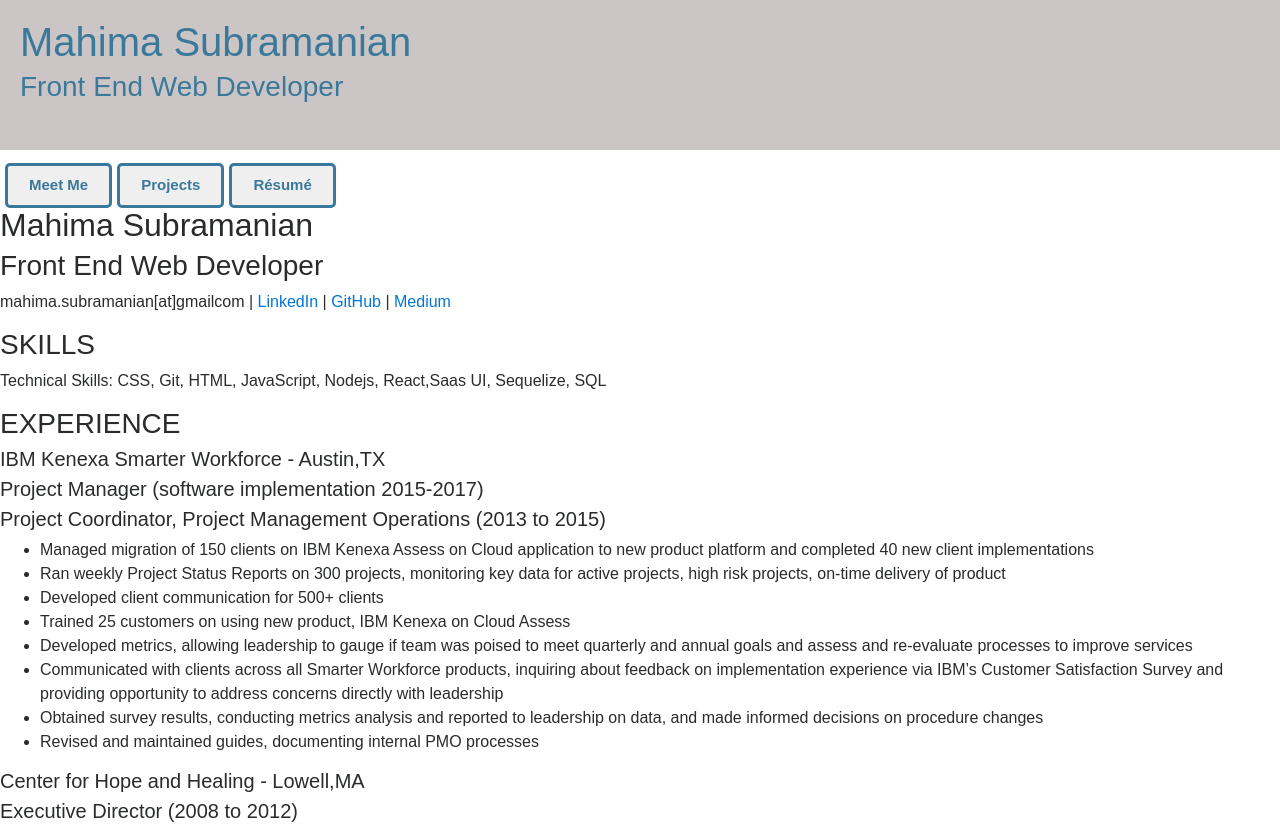
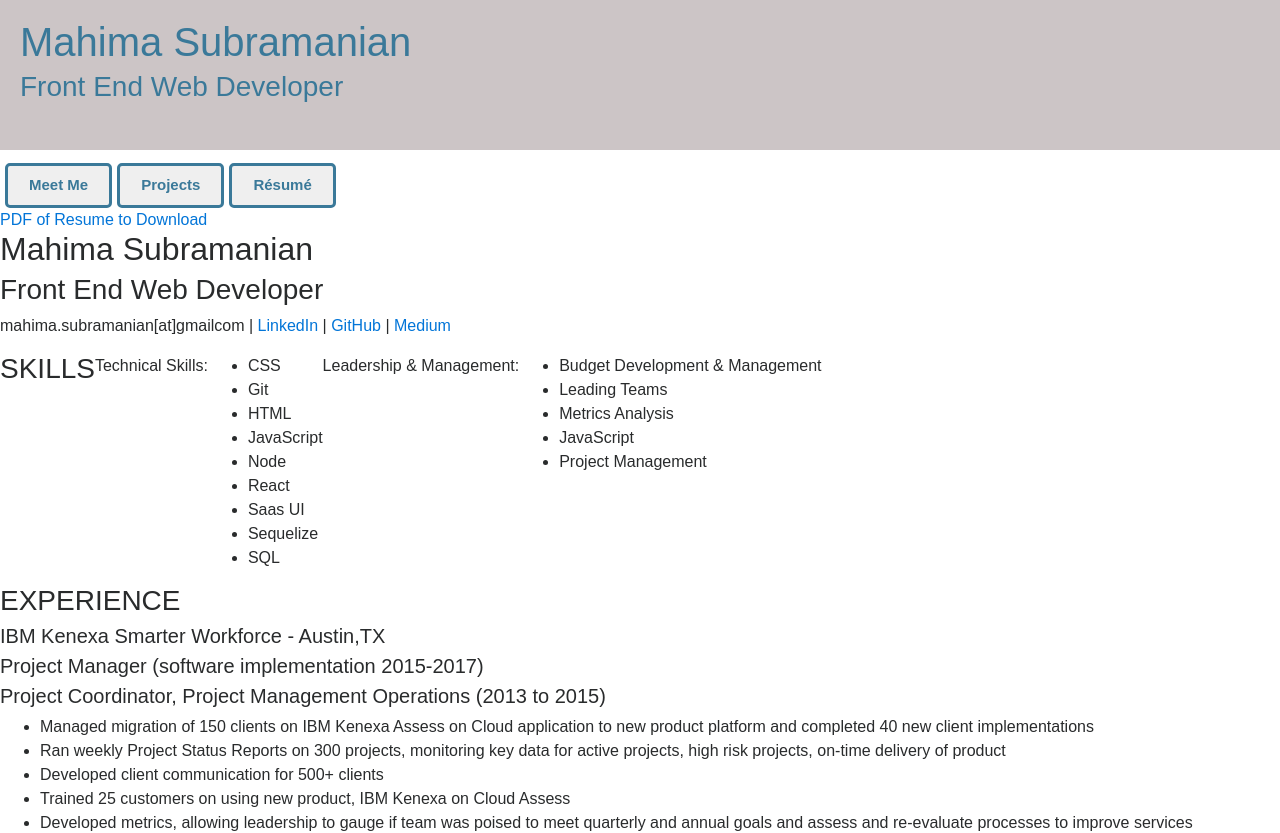
Before and after one commit to Smahima/smahima.github.io, a React (Create React App) app: page /resume in a window 1280 px wide. Shown: the top 833 px of the page. Built offline with nearby package versions, Linux system fonts and the light colour scheme.

Commit message:
added soft skills and formatted into columns

```diff
--- a/src/components/Resume.js
+++ b/src/components/Resume.js
@@ -1,5 +1,4 @@
 import React, { Component } from 'react';
-import { NavLink } from 'react-router-dom';
 import resumepdf from '../documents/Subramanian_Mahima_Résumé.pdf';
 
 
@@ -11,6 +10,9 @@ export default  class Resume extends Component {
 
        <div className="resume">
 
+       <div className="resume-download">
+         <a id="download" href={resumepdf}>PDF of Resume to Download </a>
+       </div>
          <div className="resume-header">
            <h2> Mahima Subramanian</h2>
            <h3> Front End Web Developer</h3>
@@ -21,7 +23,27 @@ export default  class Resume extends Component {
 
          <div className="skills">
            <h3> SKILLS </h3>
-           <p><span>Technical Skills: </span>CSS, Git, HTML, JavaScript, Nodejs, React,Saas UI, Sequelize, SQL </p>
+           <p>Technical Skills:</p>
+           <ul>
+            <li>CSS</li>
+            <li>Git</li>
+            <li>HTML</li>
+            <li>JavaScript</li>
+            <li>Node</li>
+            <li>React</li>
+            <li>Saas UI</li>
+            <li>Sequelize</li>
+            <li>SQL</li>
+          </ul>
+
+          <p>Leadership & Management:</p>
+          <ul>
+           <li>Budget Development & Management</li>
+           <li>Leading Teams</li>
+           <li>Metrics Analysis</li>
+           <li>JavaScript</li>
+           <li>Project Management </li>
+          </ul>
          </div>
 
          <div className="experience">
--- a/src/styles/index.css
+++ b/src/styles/index.css
@@ -59,6 +59,10 @@ button:hover {
   margin-bottom: 0;
 }
 
+.skills {
+  display: flex;
+  flex-direction: row;
+}
 
 
 .header {
```
